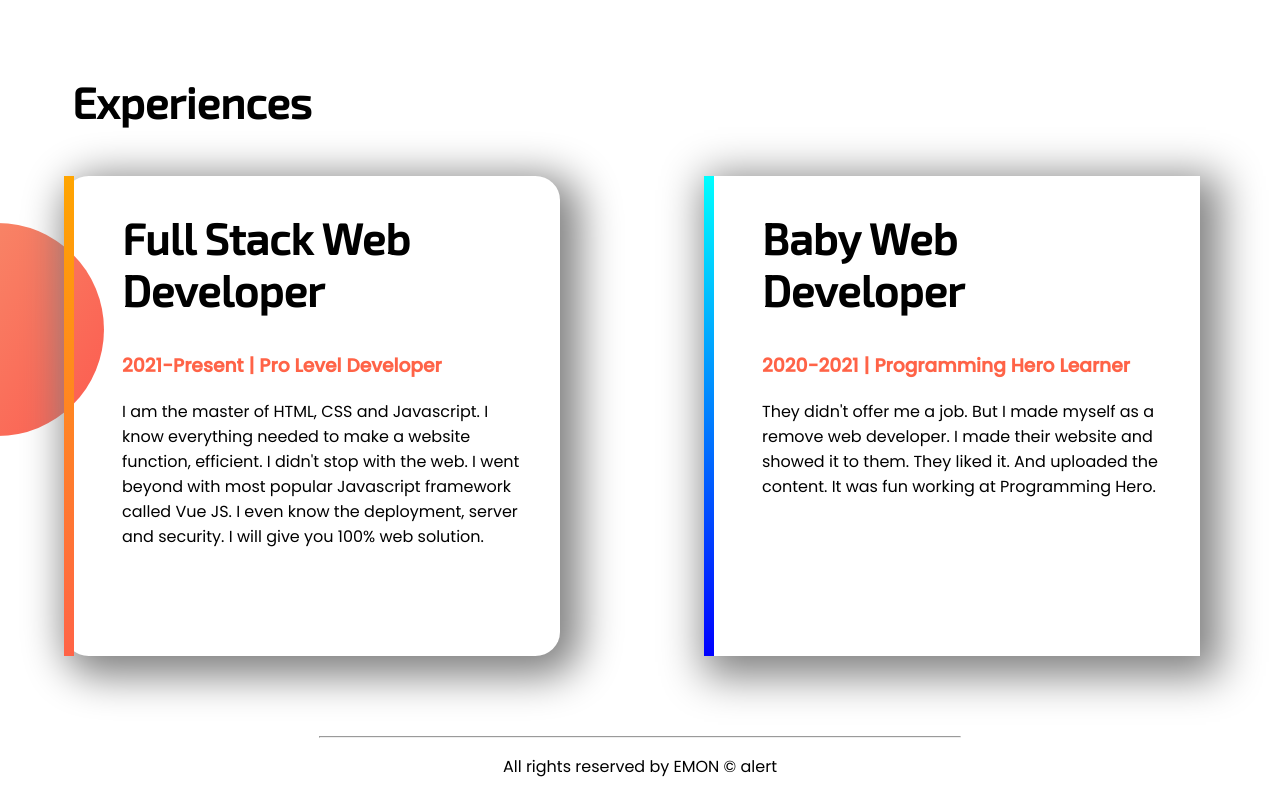
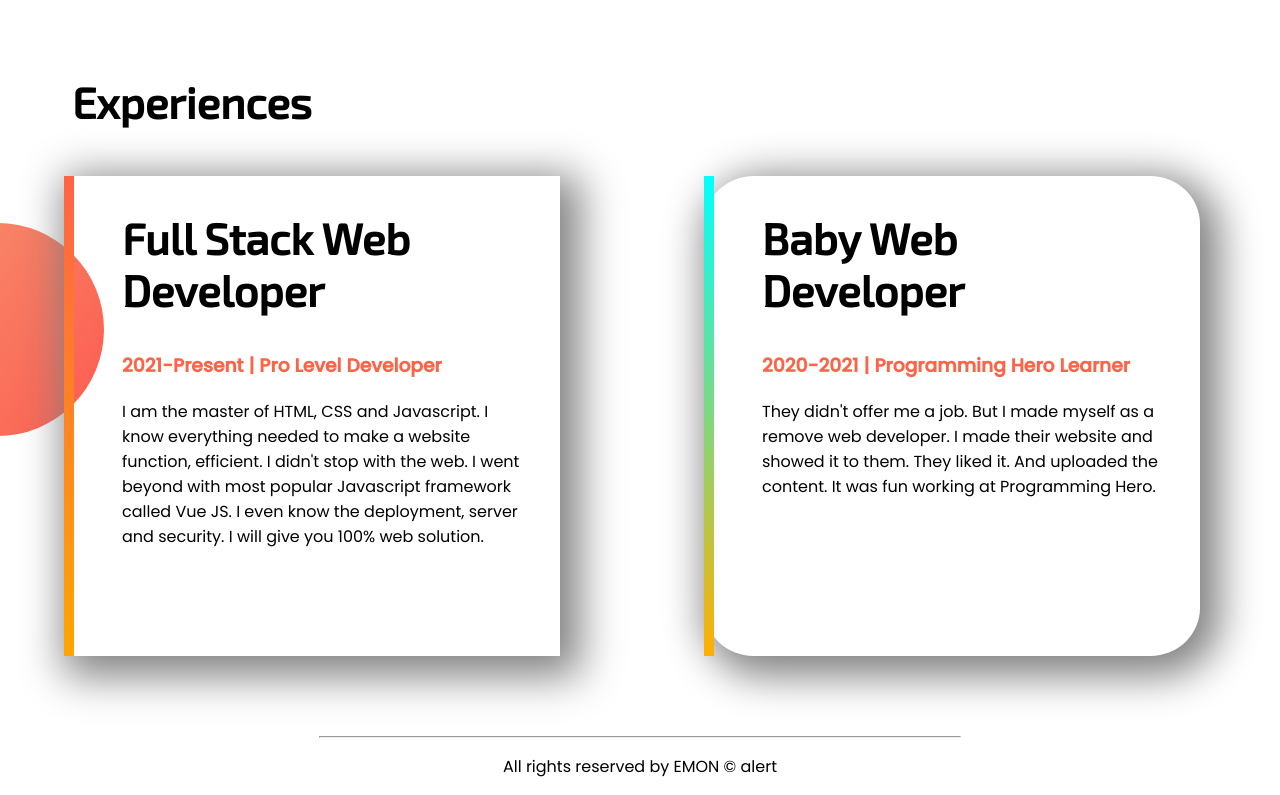
Before and after one commit to rakibemon/developer-portfolio2, a plain HTML site: page index.html in a window 1280 px wide. Shown: the part 980-1775 px from the top of the page. Drawn offline with Linux system fonts and the light colour scheme.

Commit message:
mayBeFinal

```diff
--- a/style.css
+++ b/style.css
@@ -77,15 +77,16 @@ h1{
 .exp-right{
     margin-right: 5rem;
     border-left: 10px solid;
-    border-image: linear-gradient(to top,blue,aqua);
+    border-image: linear-gradient(to top,rgb(255, 174, 0),aqua);
     border-image-slice: 1;
+    border-radius: 10%;
 }
 .exp-left{
     margin-right: 5rem;
     border-left: 10px solid;
-    border-image:  linear-gradient(to bottom,orange,tomato);
+    border-image: linear-gradient(to bottom,tomato,orange);
     border-image-slice: 1;
-    border-radius: 5%;
+
 }
 .experiance{
     background-image: url(img/exp-bg.png);
```
